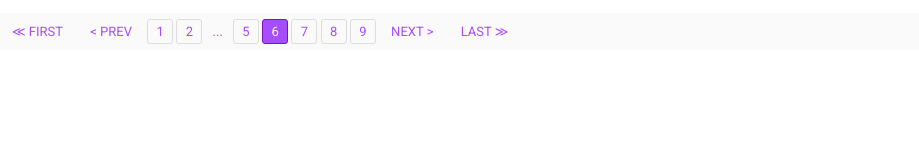
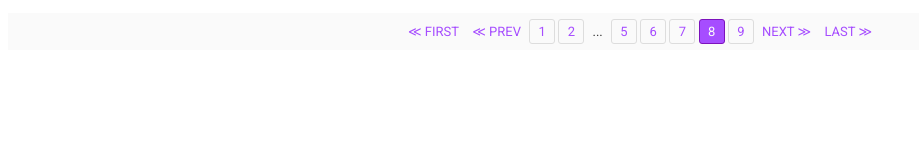
Before and after one commit to cwayfinder/markup_hw, a plain HTML site: page lesson4/task3.html in a window 1280 px wide. Shown: the whole page, without its empty margins (0-919 px from the left). Drawn offline with Linux system fonts and the light colour scheme.

Commit message:
BEMificate solution for task 3 of lesson 4

```diff
--- a/lesson4/task3.html
+++ b/lesson4/task3.html
@@ -7,59 +7,107 @@
     <style>
         @import url(http://fonts.googleapis.com/css?family=Roboto);
 
-        body {
-            margin: 0;
-            color: #a64dff;
+        .pager {
+            color: #333;
             font-family: Roboto, serif;
-        }
-
-        ul {
             background-color: #fafafa;
-            font-size: small;
-            padding: 6px 0;
-        }
-
-        li {
-            list-style-type: none;
-            display: inline-block;
-            padding: 4px;
-            min-width: 16px;
             text-align: center;
         }
 
-        .smart {
-            text-transform: uppercase;
-            padding: 4px 12px;
+        .pager__list {
+            font-size: small;
+            padding: 6px 0;
+            list-style-type: none;
         }
 
-        .number {
-            border: 1px solid #dddddd;
+        .pager__item {
+            display: inline-block;
+            text-align: center;
+            margin: 0;
+        }
+
+        .pager__item--empty {
+            width: 20px;
+        }
+
+        .pager__link {
+            color: #a64dff;
+            text-decoration: none;
+            display: block;
+            padding: 4px;
+            min-width: 16px;
+            border: 1px solid transparent;
             border-radius: 3px;
         }
 
-        .active {
+        .pager__link:hover {
+            background-color: #eee;
+        }
+
+        .pager__link--page {
+            border-color: #dddddd;
+            border-radius: 3px;
+        }
+
+        .pager__link--first:before,
+        .pager__link--prev:before {
+            content: "≪ ";
+        }
+
+        .pager__link--next:after,
+        .pager__link--last:after {
+            content: " ≫";
+        }
+
+        .pager__link--smart {
+            text-transform: uppercase;
+        }
+
+        .pager__link--active {
             background-color: #a64dff;
             color: #fafafa;
-            border: 1px solid #7c12bc !important;
+            border-color: #7c12bc;
         }
     </style>
 </head>
 <body>
 
-<ul>
-    <li class="smart">≪ First</li>
-    <li class="smart">< Prev</li>
-    <li class="number">1</li>
-    <li class="number">2</li>
-    <li class="separator">...</li>
-    <li class="number">5</li>
-    <li class="number active">6</li>
-    <li class="number">7</li>
-    <li class="number">8</li>
-    <li class="number">9</li>
-    <li class="smart">Next ></li>
-    <li class="smart">Last ≫</li>
-</ul>
+<nav class="pager">
+    <ul class="pager__list">
+        <li class="pager__item">
+            <a href="#" class="pager__link pager__link--smart pager__link--first">first</a>
+        </li>
+        <li class="pager__item">
+            <a href="#" class="pager__link pager__link--smart pager__link--prev">prev</a>
+        </li>
+        <li class="pager__item">
+            <a href="#" class="pager__link pager__link--page">1</a>
+        </li>
+        <li class="pager__item">
+            <a href="#" class="pager__link pager__link--page">2</a>
+        </li>
+        <li class="pager__item pager__item--empty">...</li>
+        <li class="pager__item">
+            <a href="#" class="pager__link pager__link--page">5</a></li>
+        <li class="pager__item">
+            <a href="#" class="pager__link pager__link--page">6</a></li>
+        <li class="pager__item">
+            <a href="#" class="pager__link pager__link--page">7</a>
+        </li>
+        <li class="pager__item">
+            <a href="#" class="pager__link pager__link--page pager__link--active">8</a>
+        </li>
+        <li class="pager__item">
+            <a href="#" class="pager__link pager__link--page">9</a>
+        </li>
+        <li class="pager__item">
+            <a href="#" class="pager__link pager__link--smart pager__link--last">next</a>
+        </li>
+        <li class="pager__item">
+            <a href="#" class="pager__link pager__link--smart pager__link--next">last</a>
+        </li>
+    </ul>
+</nav>
 
 </body>
 </html>
```
